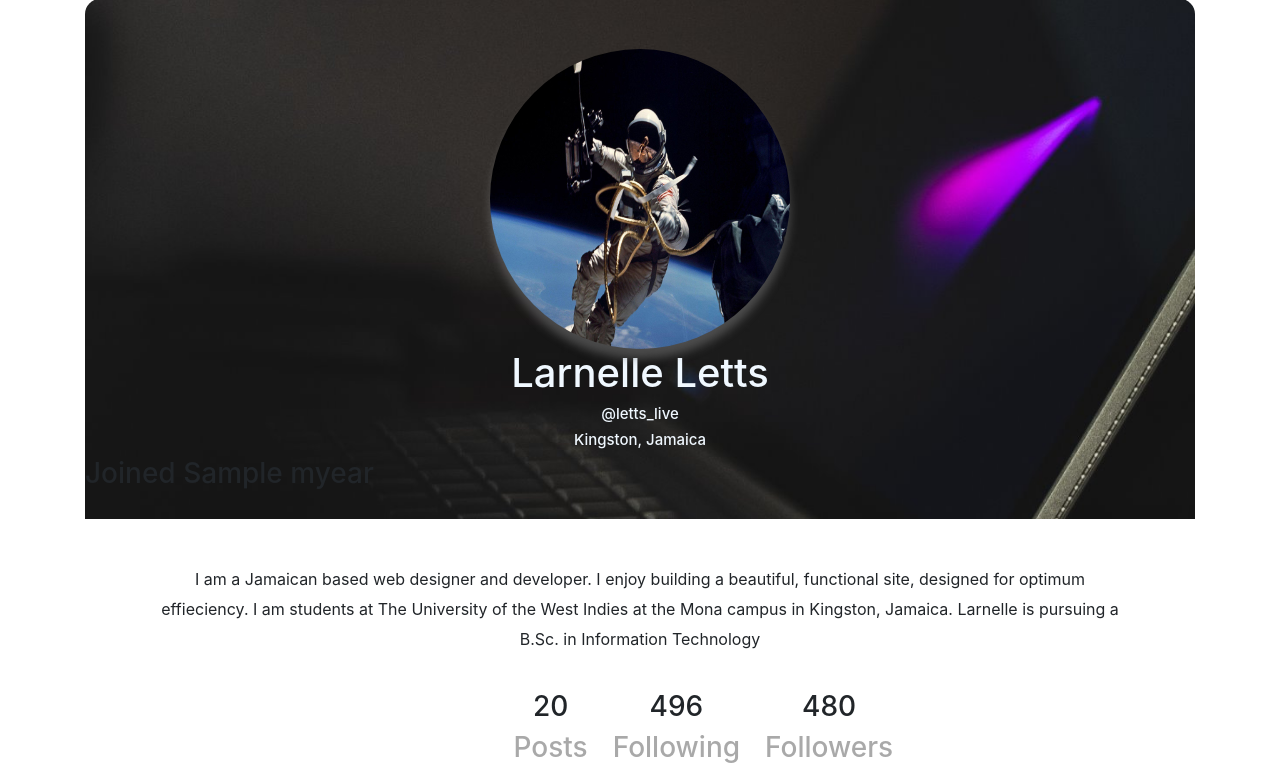
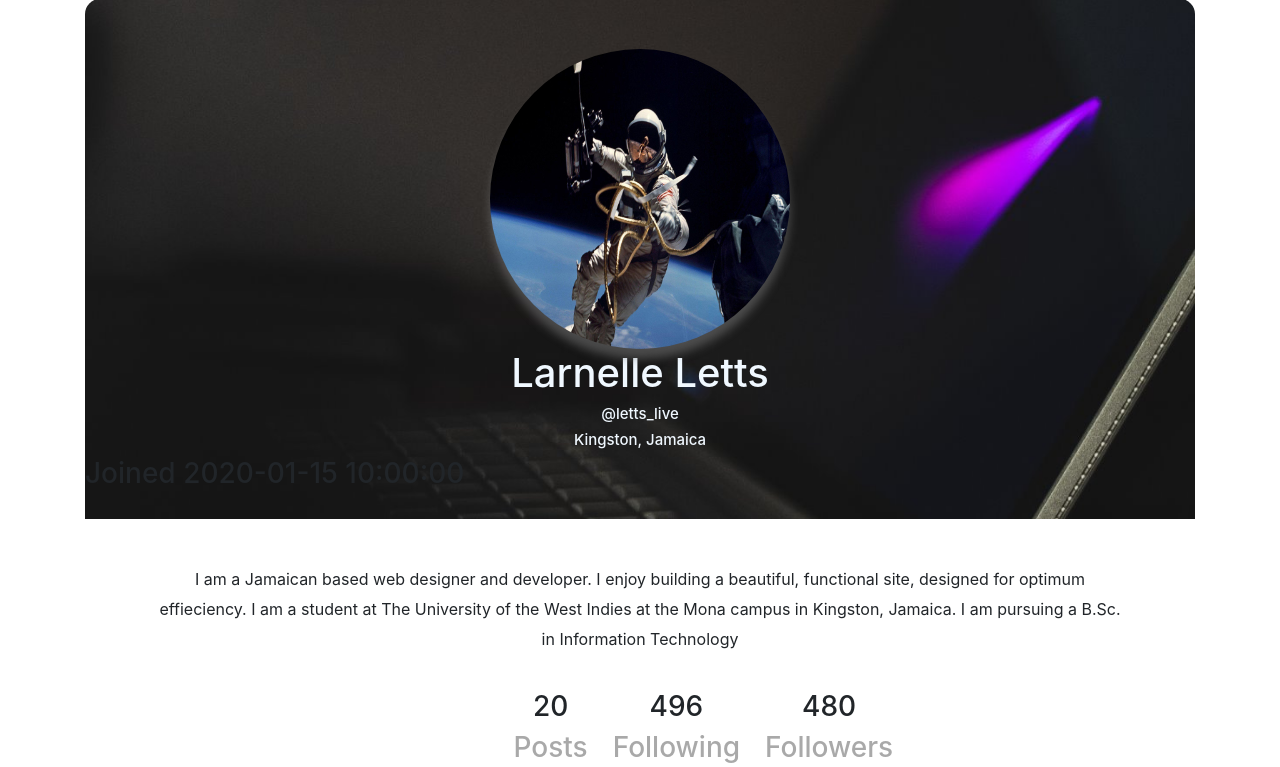
Before and after one commit to l-letts/info3180-lab2, a Flask app: template app/templates/profile.html in a window 1280 px wide. Shown: the part 61-828 px from the top of the page. Run offline with Flask 2, Linux system fonts and the light colour scheme; the template is opened without the code that fills it: most values are stand-ins (such as "Sample title", 1, 10 or a date in 2020); some libraries are stand-ins or nearby versions.

Commit message:
your commit message

```diff
--- a/app/templates/profile.html
+++ b/app/templates/profile.html
@@ -37,7 +37,7 @@
            <h1> Larnelle Letts</h1>
            <h2> @letts_live</h2>
            <h2> Kingston, Jamaica</h2>
-           <h3> Joined {{ myear }} </h3>
+           <h3> Joined {{Date}} </h3>
 
 <!--           use jinja template to add month, year date-->
 
@@ -49,8 +49,8 @@
     <section class="bot_sec">
         <p>I am a Jamaican based web designer and developer.
         I enjoy building a beautiful, functional site, designed for optimum effieciency.
-        I am students at The University of the West Indies at the Mona campus in Kingston, Jamaica.
-        Larnelle is pursuing a B.Sc. in Information Technology</p>
+        I am a student at The University of the West Indies at the Mona campus in Kingston, Jamaica.
+        I am pursuing a B.Sc. in Information Technology</p>
 
         <div class="inline_stats">
             <div class= "stats">
--- a/app/views.py
+++ b/app/views.py
@@ -8,6 +8,7 @@ This file creates your application.
 from app import app
 from flask import render_template, request, redirect, url_for, flash
 import time
+import datetime
 
 
 ###
@@ -28,14 +29,15 @@ def about():
 ##Step 1
 @app.route('/profile/')
 def profile():
-    return render_template('profile.html')
+    Datetime = myear()
+    return render_template('profile.html', Date=Datetime)
 
 ##Step 4 - Date joined----check
-def format_date_joined(month,year):
-    myear = time.strftime("%m/%Y")
-    return myear
-
-
+def myear():
+    localtime = time.localtime(time.time())
+    localtime = time.mktime(localtime)
+    Datetime = time.strftime("%b %d %Y", time.gmtime(localtime))
+    return Datetime
 
 ###
 # The functions below should be applicable to all Flask apps.
```
